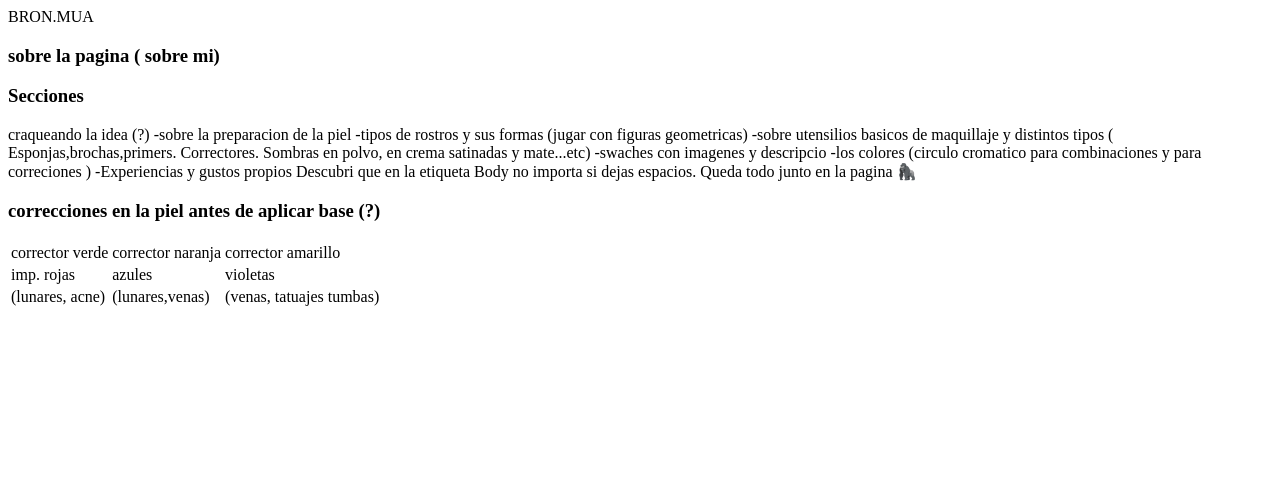
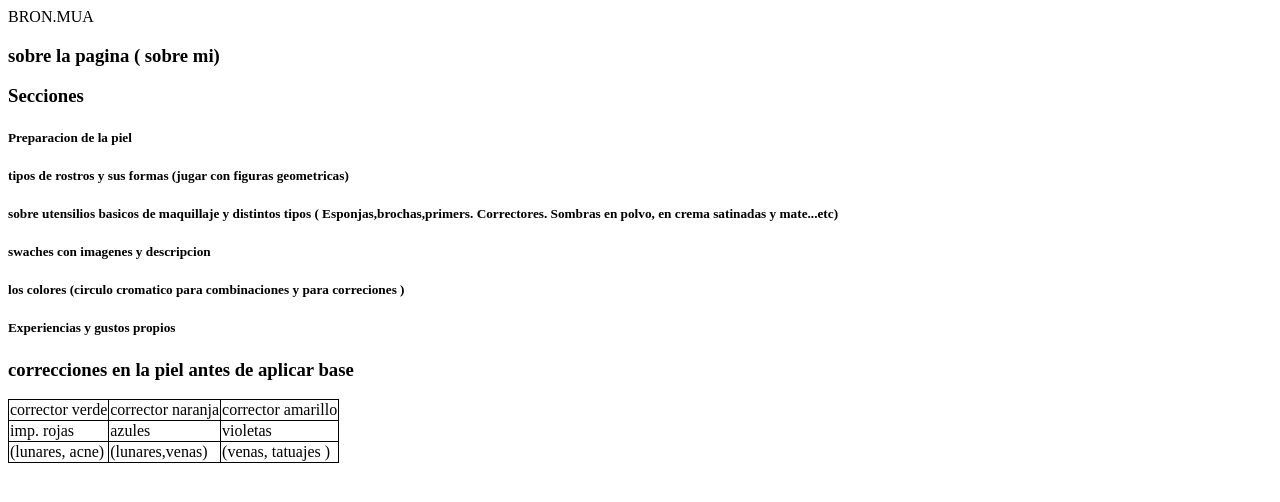
Before and after one commit to Leonela88/Practica, a plain HTML site: page index.html in a window 1280 px wide. Drawn offline with Linux system fonts and the light colour scheme.

Commit message:
Update index.html

```diff
--- a/index.html
+++ b/index.html
@@ -1,20 +1,25 @@
 <head> BRON.MUA
+    <style>
+        table, th, td {
+          border: 1px solid black;
+          border-collapse: collapse; } </style>
 
 </head>
-<h3> sobre la pagina ( sobre mi)
-</h3>
-<h3>Secciones</h3>
-<body> craqueando la idea (?)
-    -sobre la preparacion de la piel
-    -tipos de rostros y sus formas (jugar con figuras geometricas)
-    -sobre utensilios basicos de maquillaje y distintos tipos ( Esponjas,brochas,primers. Correctores. Sombras en polvo, en crema satinadas y mate...etc)
-    -swaches con imagenes y descripcio
-    -los colores (circulo cromatico para combinaciones y para correciones )
-    -Experiencias y gustos propios
-    Descubri que en la etiqueta Body no importa si dejas espacios.
-    Queda todo junto en la pagina 🦍
 
-<h3>correcciones en la piel antes de aplicar base (?)</h3>
+
+<body>
+    <h3> sobre la pagina ( sobre mi) </h3>
+
+    <h3>Secciones</h3>
+
+    <h5>Preparacion de la piel</h5>
+    <h5>tipos de rostros y sus formas (jugar con figuras geometricas)</h5>
+    <h5>sobre utensilios basicos de maquillaje y distintos tipos ( Esponjas,brochas,primers. Correctores. Sombras en polvo, en crema satinadas y mate...etc)</h5>
+    <h5>swaches con imagenes y descripcion</h5>
+    <h5>los colores (circulo cromatico para combinaciones y para correciones )</h5>
+    <h5>Experiencias y gustos propios</h5>
+
+<h3>correcciones en la piel antes de aplicar base </h3>
 
     <table>
         <tr>
@@ -31,7 +36,7 @@
         <tr>
             <td>(lunares, acne)</td>
             <td>(lunares,venas)</td>
-            <td>(venas, tatuajes tumbas)</td>
+            <td>(venas, tatuajes )</td>
         </tr>
     </table>
 
```
